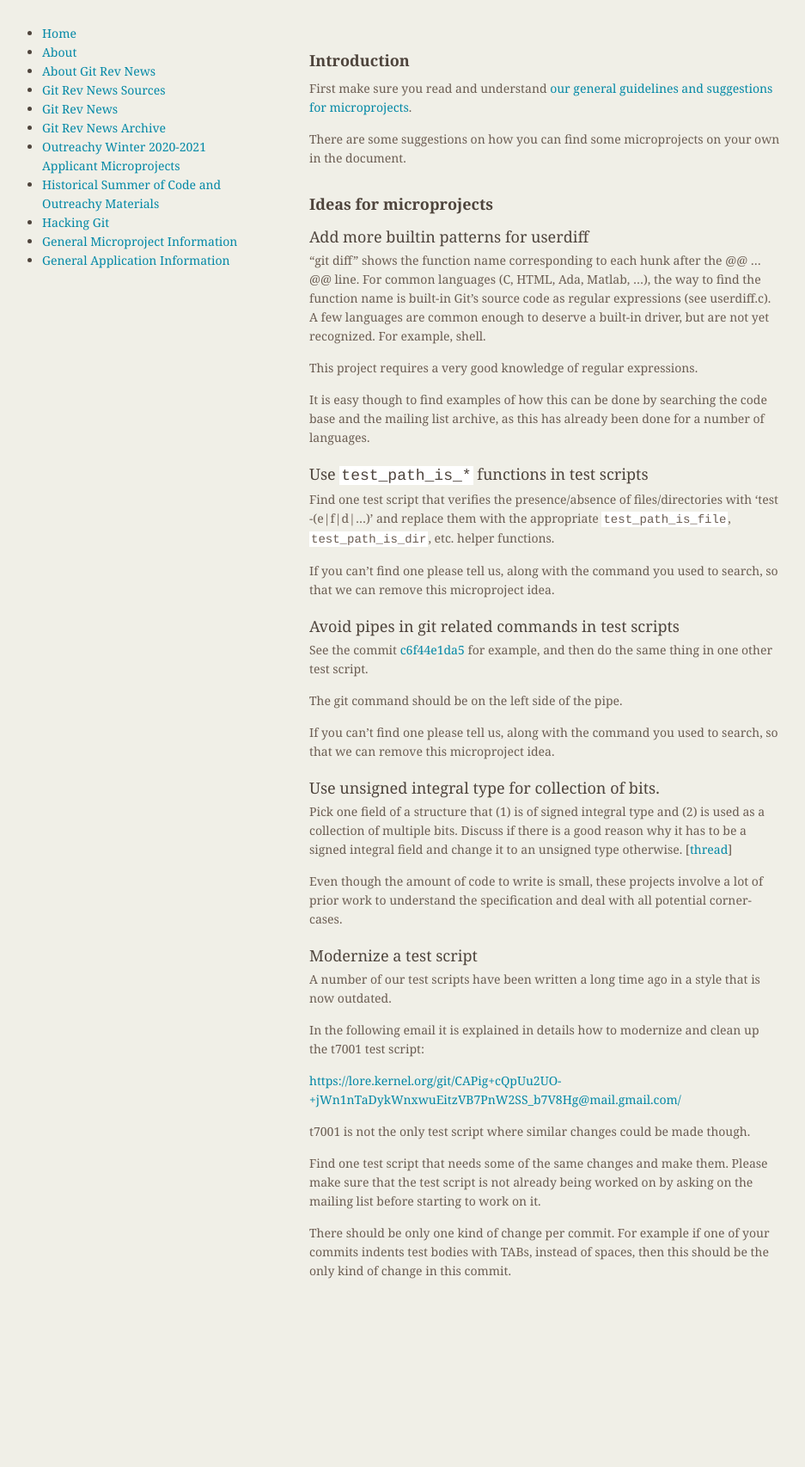
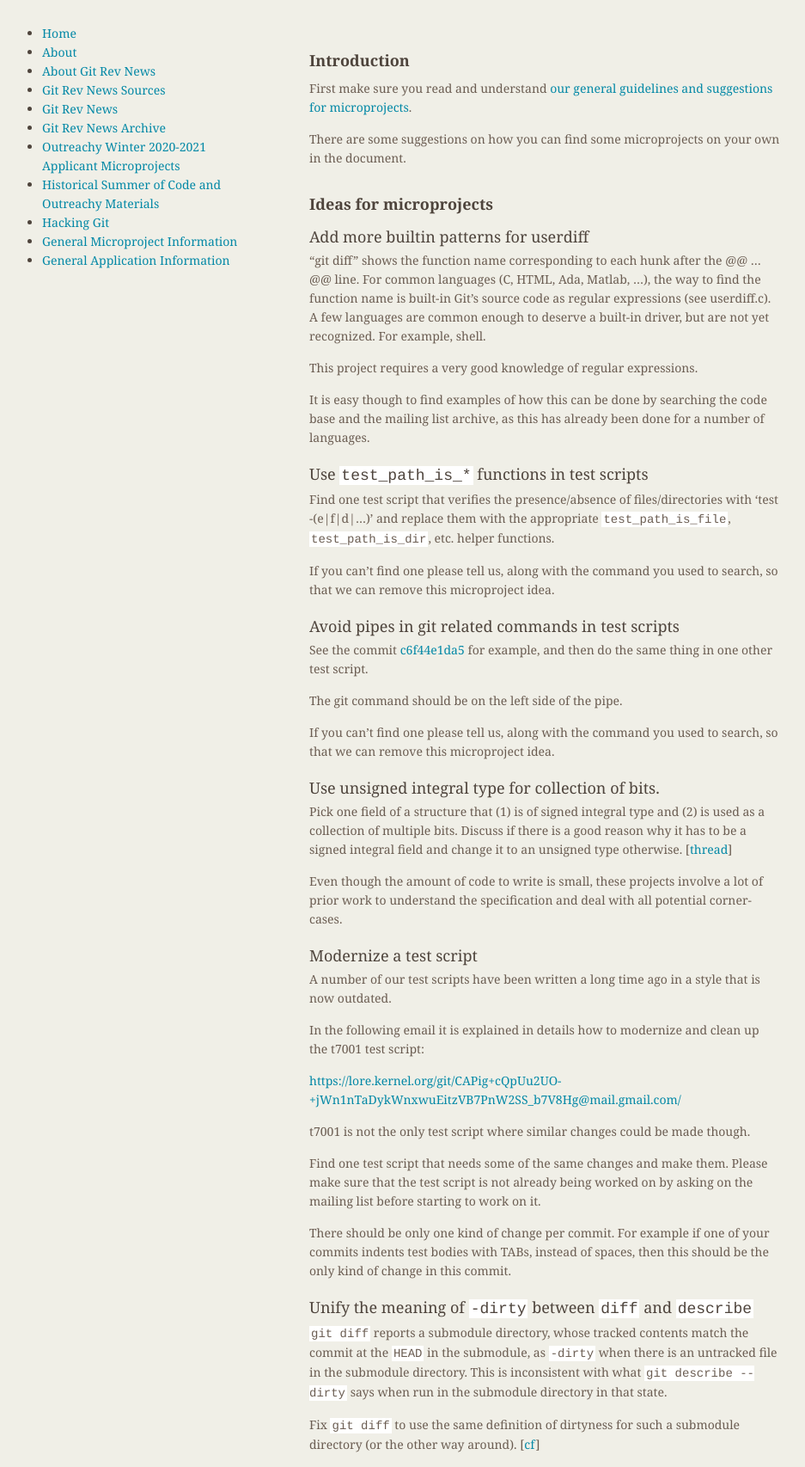
Before and after one commit to git/git.github.io, a Jekyll site: the page built from Outreachy-21-Microprojects.md, in a window 1280 px wide. Shown: the whole page at 86% size, without its empty margins (174-1111 px from the left). Built offline with Jekyll 4.4.1, drawn with Linux system fonts in a browser that asks for light colours; before the commit the page ends 1504 px from its top, so only the background shows below that.

Commit message:
micro: unify semantics for -dirty suffix around submodules

```diff
--- a/Outreachy-21-Microprojects.md
+++ b/Outreachy-21-Microprojects.md
@@ -79,3 +79,15 @@
 There should be only one kind of change per commit. For example if one
 of your commits indents test bodies with TABs, instead of spaces, then
 this should be the only kind of change in this commit.
+
+### Unify the meaning of `-dirty` between `diff` and `describe`
+
+`git diff` reports a submodule directory, whose tracked contents match
+the commit at the `HEAD` in the submodule, as `-dirty` when there is an
+untracked file in the submodule directory.  This is inconsistent with
+what `git describe --dirty` says when run in the submodule directory in
+that state.
+
+Fix `git diff` to use the same definition of dirtyness for such a
+submodule directory (or the other way around).
+[[cf](https://lore.kernel.org/git/xmqqo8m1k542.fsf@gitster.c.googlers.com)]
```
